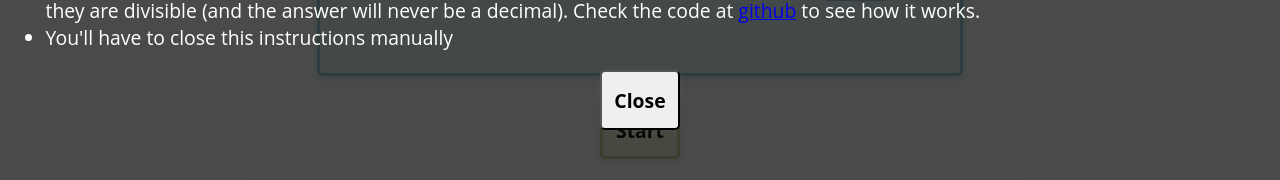
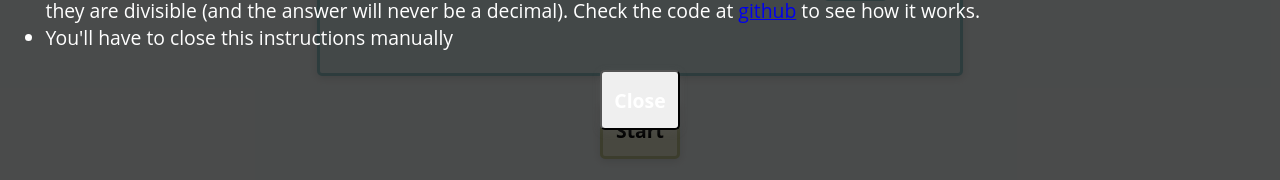
Before and after one commit to pablomartan/arithmetic, a React app: page / in a window 1280 px wide. Shown: the part 421-601 px from the top of the page. Built offline with nearby package versions, Linux system fonts and the light colour scheme.

Commit message:
fix: unset color for all buttons

```diff
--- a/src/StartStop.css
+++ b/src/StartStop.css
@@ -1,4 +1,5 @@
 button {
+  color: unset;
   box-shadow: rgba(99, 99, 99, 0.2) 0px 2px 8px 0px;
 
   margin: 0 auto;
@@ -12,7 +13,6 @@ button {
 }
 
 #start-stop {
-    color: unset;
     background: var(--lyellow);
     border: 3px solid var(--dyellow);
 
```
